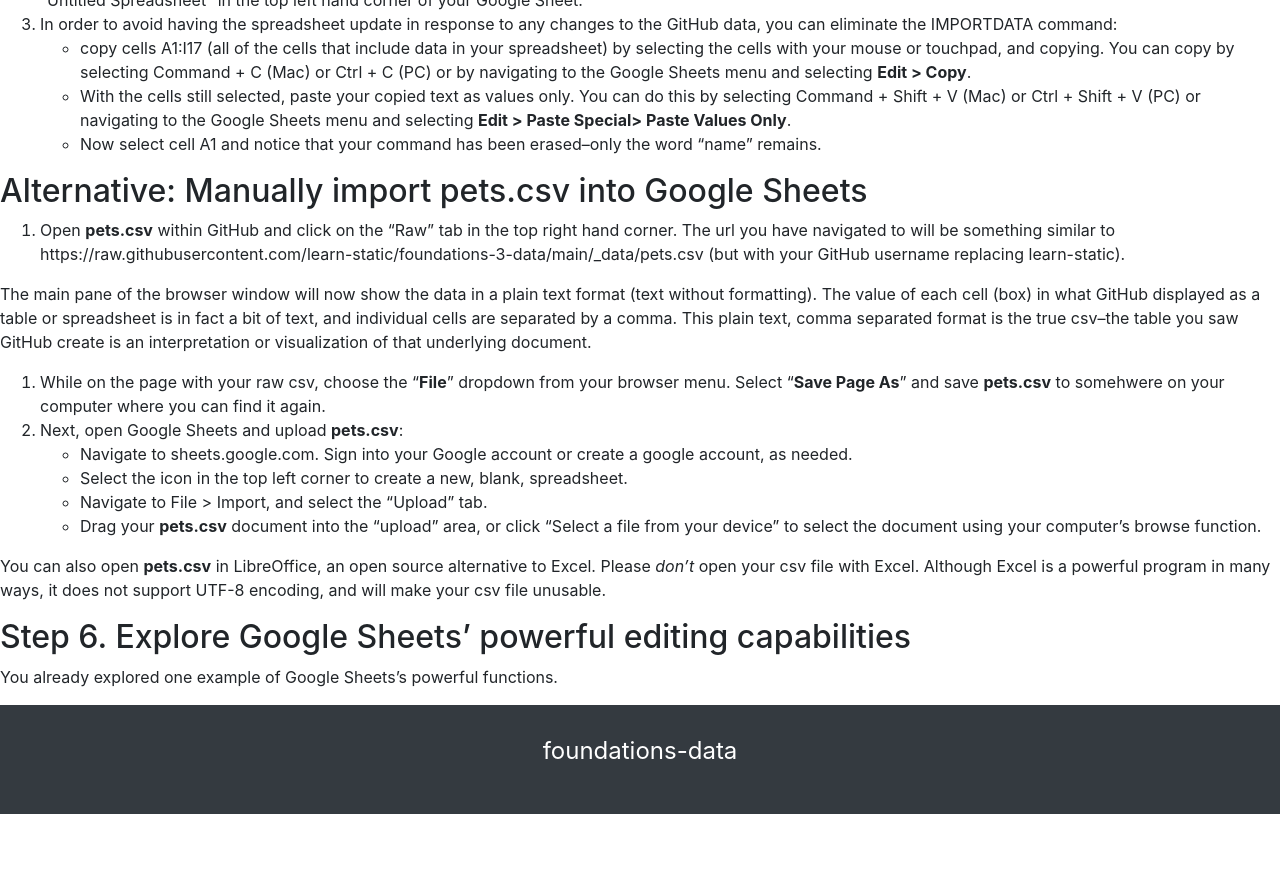
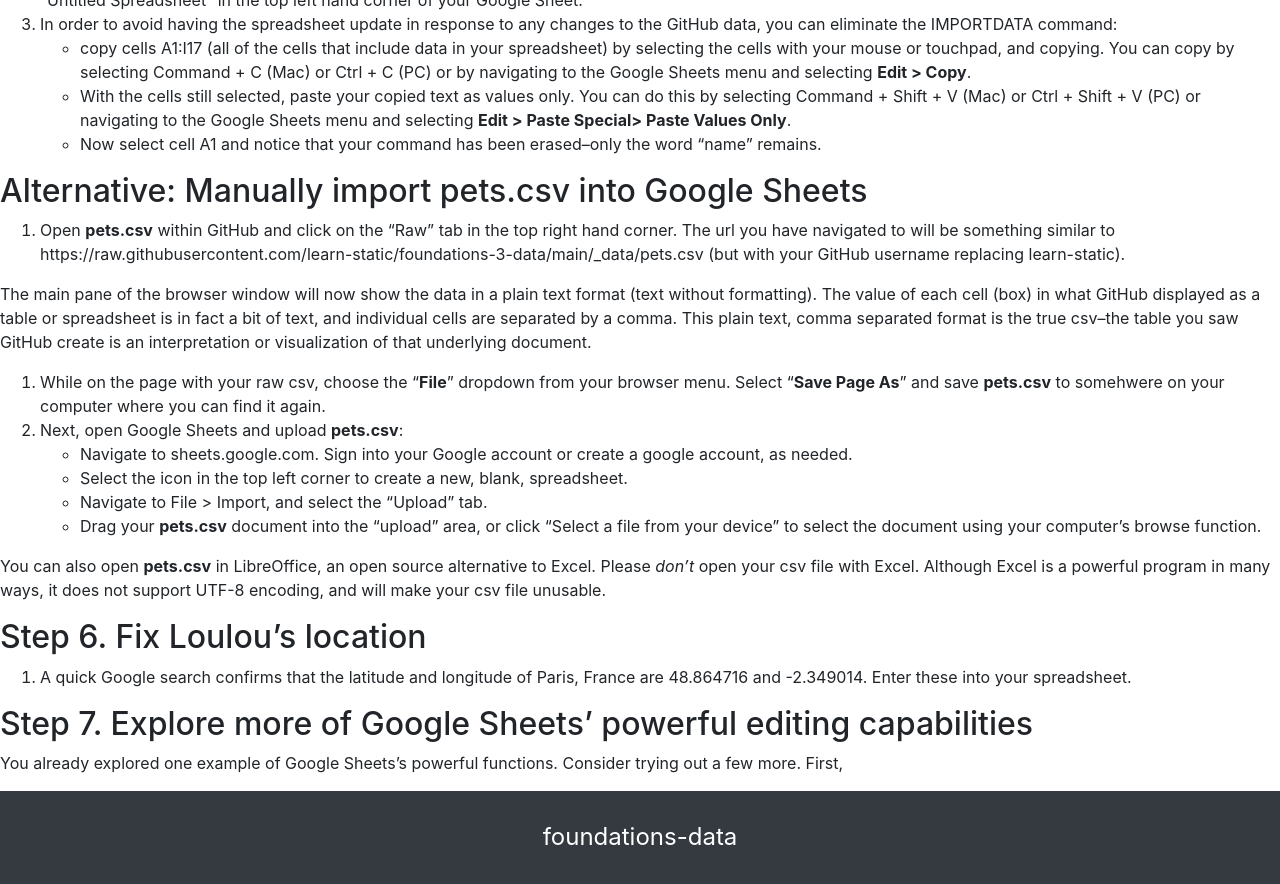
Before and after one commit to learn-static/foundations-3-data, a Jekyll site: the page built from intro-data.md, in a window 1280 px wide and 900 px high, scrolled down 2850 px. Shown: the top 884 px of the window. Built offline with Jekyll 4.4.1, drawn with Linux system fonts in a browser that asks for light colours; our own code applies the rules of GitHub Pages for plain Markdown files; before the commit the page ends 3664 px from its top, so only the background shows below that.

Commit message:
Update intro-data.md

```diff
--- a/intro-data.md
+++ b/intro-data.md
@@ -78,5 +78,8 @@
 
 You can also open **pets.csv** in LibreOffice, an open source alternative to Excel. Please _don't_ open your csv file with Excel. Although Excel is a powerful program in many ways, it does not support UTF-8 encoding, and will make your csv file unusable.
 
-## Step 6. Explore Google Sheets' powerful editing capabilities
-You already explored one example of Google Sheets's powerful functions.
+## Step 6. Fix Loulou's location
+1. A quick Google search confirms that the latitude and longitude of Paris, France are 48.864716 and -2.349014. Enter these into your spreadsheet.
+
+## Step 7. Explore more of Google Sheets' powerful editing capabilities
+You already explored one example of Google Sheets's powerful functions. Consider trying out a few more. First,
```
